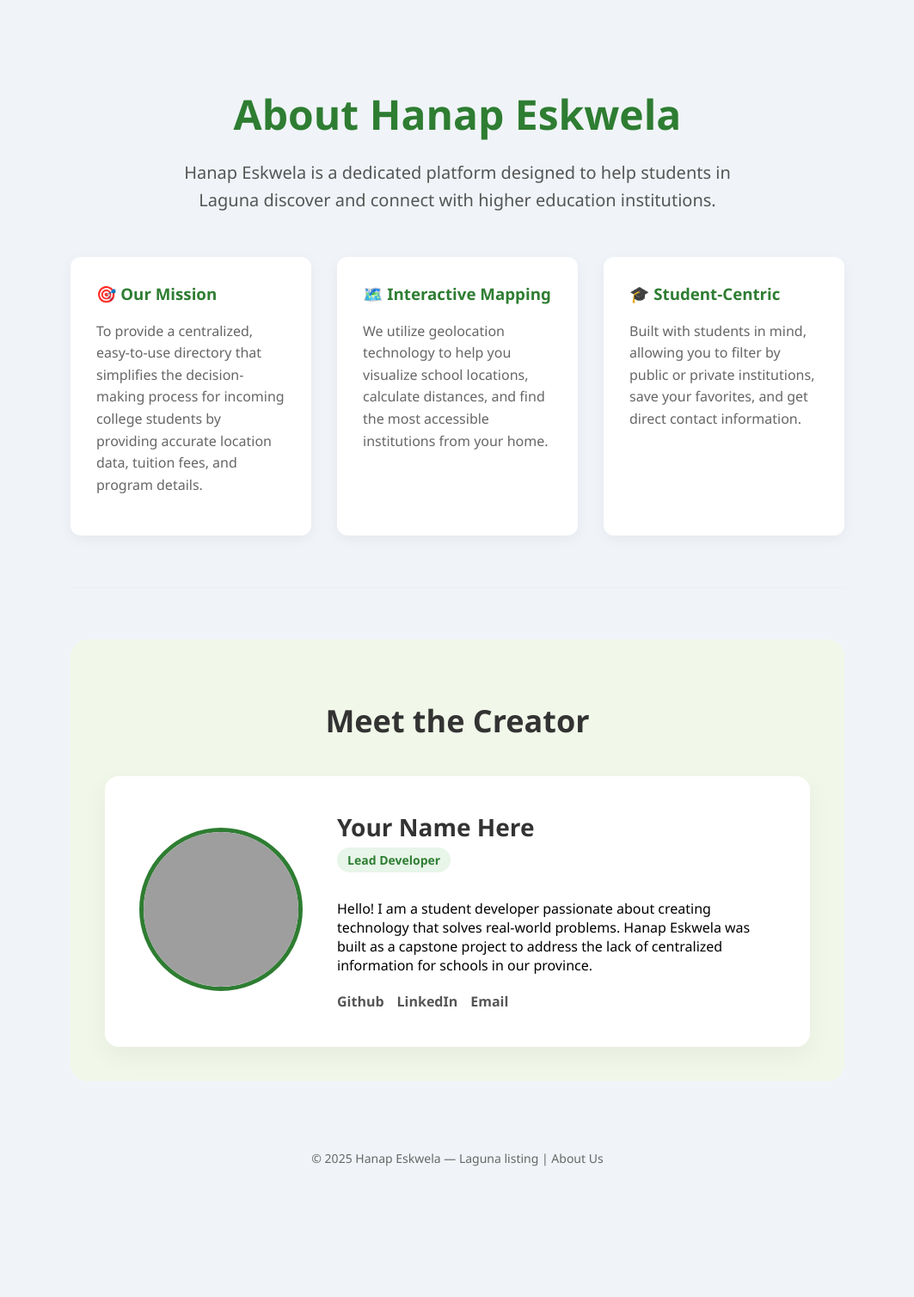
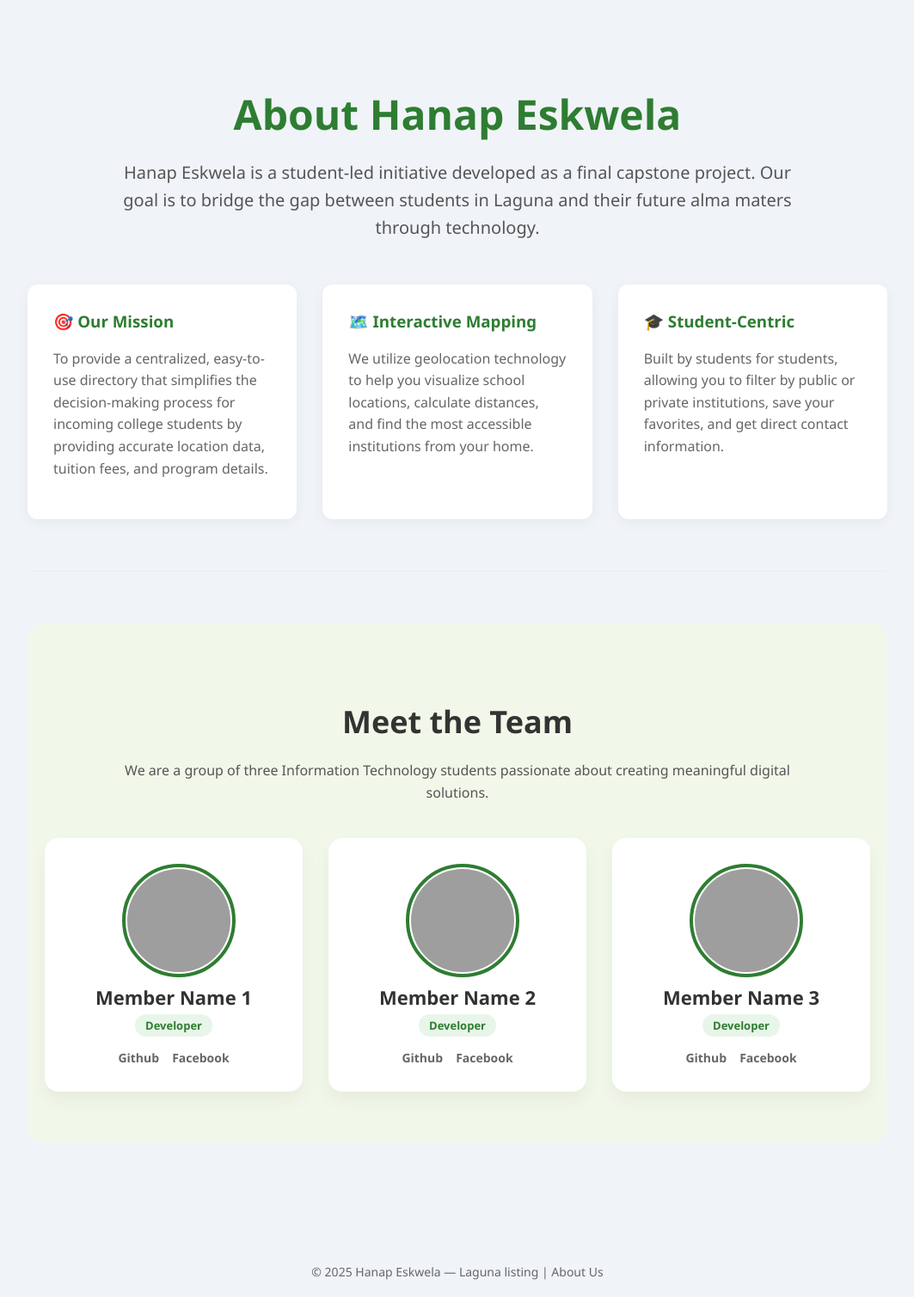
Before and after one commit to Ekskie/HanapEskwela, a Flask app: page /about in a window 1280 px wide. Shown: the part 76-1585 px from the top of the page at 86% size, without its empty margins (108-1171 px from the left). Before the commit the page ends 1433 px from the top, so only its background shows below. Run offline with Flask 3, Linux system fonts and the light colour scheme; parts of the project's set-up code (start-up, migrations or seed data) failed here and were passed over; grey boxes are pictures that could not be loaded.

Commit message:
About update

```diff
--- a/templates/about.html
+++ b/templates/about.html
@@ -7,7 +7,7 @@
   <section class="about-section">
     <h1>About Hanap Eskwela</h1>
     <p class="lead-text">
-      Hanap Eskwela is a dedicated platform designed to help students in Laguna discover and connect with higher education institutions.
+      Hanap Eskwela is a student-led initiative developed as a final capstone project. Our goal is to bridge the gap between students in Laguna and their future alma maters through technology.
     </p>
     <div class="about-grid">
       <div class="info-card">
@@ -20,32 +20,57 @@
       </div>
       <div class="info-card">
         <h3>🎓 Student-Centric</h3>
-        <p>Built with students in mind, allowing you to filter by public or private institutions, save your favorites, and get direct contact information.</p>
+        <p>Built by students for students, allowing you to filter by public or private institutions, save your favorites, and get direct contact information.</p>
       </div>
     </div>
   </section>
 
   <hr class="divider">
 
-  <!-- Creator Section -->
-  <section class="creator-section">
-    <h2>Meet the Creator</h2>
-    <div class="creator-card">
-      <div class="creator-img-container">
-        <!-- Placeholder image - replace src with your actual photo URL -->
-        <img src="https://cdn-icons-png.flaticon.com/512/4333/4333609.png" alt="Creator Photo" class="creator-img">
+  <!-- Team Section -->
+  <section class="team-section">
+    <h2>Meet the Team</h2>
+    <p class="lead-text" style="font-size: 16px; margin-bottom: 40px;">
+      We are a group of three Information Technology students passionate about creating meaningful digital solutions.
+    </p>
+
+    <div class="team-grid">
+      <!-- Member 1 -->
+      <div class="team-card">
+        <div class="member-img-container">
+           <img src="https://cdn-icons-png.flaticon.com/512/4140/4140048.png" alt="Team Member 1" class="member-img">
+        </div>
+        <h3>Member Name 1</h3>
+        <span class="role-badge">Developer</span>
+        <div class="member-socials">
+          <a href="#" class="social-link">Github</a>
+          <a href="#" class="social-link">Facebook</a>
+        </div>
       </div>
-      <div class="creator-info">
-        <h3>Your Name Here</h3>
-        <span class="role-badge">Lead Developer</span>
-        <p>
-          Hello! I am a student developer passionate about creating technology that solves real-world problems.
-          Hanap Eskwela was built as a capstone project to address the lack of centralized information for schools in our province.
-        </p>
-        <div class="creator-socials">
+
+      <!-- Member 2 -->
+      <div class="team-card">
+        <div class="member-img-container">
+           <img src="https://cdn-icons-png.flaticon.com/512/4140/4140047.png" alt="Team Member 2" class="member-img">
+        </div>
+        <h3>Member Name 2</h3>
+        <span class="role-badge">Developer</span>
+        <div class="member-socials">
           <a href="#" class="social-link">Github</a>
-          <a href="#" class="social-link">LinkedIn</a>
-          <a href="mailto:your.email@example.com" class="social-link">Email</a>
+          <a href="#" class="social-link">Facebook</a>
+        </div>
+      </div>
+
+      <!-- Member 3 -->
+      <div class="team-card">
+        <div class="member-img-container">
+           <img src="https://cdn-icons-png.flaticon.com/512/4140/4140037.png" alt="Team Member 3" class="member-img">
+        </div>
+        <h3>Member Name 3</h3>
+        <span class="role-badge">Developer</span>
+        <div class="member-socials">
+          <a href="#" class="social-link">Github</a>
+          <a href="#" class="social-link">Facebook</a>
         </div>
       </div>
     </div>
@@ -55,33 +80,34 @@
 
 <style>
   .about-container {
-    max-width: 900px;
+    max-width: 1000px;
     margin: 0 auto;
     padding: 60px 20px;
     font-family: 'Segoe UI', sans-serif;
   }
 
   /* Section Styling */
-  .about-section {
+  .about-section, .team-section {
     text-align: center;
     margin-bottom: 60px;
   }
 
   h1 { font-size: 48px; color: #2E7D32; margin-bottom: 20px; }
-  h2 { font-size: 36px; color: #333; margin-bottom: 40px; text-align: center;}
+  h2 { font-size: 36px; color: #333; margin-bottom: 20px; text-align: center;}
 
   .lead-text {
     font-size: 20px;
     color: #555;
-    max-width: 700px;
+    max-width: 800px;
     margin: 0 auto 50px auto;
     line-height: 1.6;
   }
 
   .about-grid {
     display: grid;
-    grid-template-columns: repeat(auto-fit, minmax(250px, 1fr));
+    grid-template-columns: repeat(auto-fit, minmax(280px, 1fr));
     gap: 30px;
+    margin-top: 40px;
   }
 
   .info-card {
@@ -91,6 +117,8 @@
     box-shadow: 0 4px 15px rgba(0,0,0,0.05);
     text-align: left;
     transition: transform 0.2s;
+    height: 100%;
+    box-sizing: border-box;
   }
   .info-card:hover { transform: translateY(-5px); }
   .info-card h3 { color: #2E7D32; margin-top: 0; }
@@ -98,70 +126,87 @@
 
   .divider { border: 0; border-top: 1px solid #eee; margin: 60px 0; }
 
-  /* Creator Styling */
-  .creator-section {
+  /* Team Styling */
+  .team-section {
     background: #f1f8e9;
-    padding: 40px;
+    padding: 60px 20px;
     border-radius: 20px;
   }
 
-  .creator-card {
-    display: flex;
-    align-items: center;
-    gap: 40px;
-    background: white;
-    padding: 40px;
-    border-radius: 16px;
-    box-shadow: 0 10px 30px rgba(0,0,0,0.05);
+  .team-grid {
+    display: grid;
+    grid-template-columns: repeat(auto-fit, minmax(250px, 1fr));
+    gap: 30px;
+    justify-content: center;
   }
 
-  .creator-img-container {
-    flex-shrink: 0;
+  .team-card {
+    background: white;
+    padding: 30px;
+    border-radius: 16px;
+    box-shadow: 0 10px 20px rgba(0,0,0,0.05);
+    display: flex;
+    flex-direction: column;
+    align-items: center;
+    text-align: center;
+    transition: transform 0.2s;
   }
 
-  .creator-img {
-    width: 180px;
-    height: 180px;
+  .team-card:hover {
+    transform: translateY(-5px);
+  }
+
+  .member-img-container {
+    width: 120px;
+    height: 120px;
+    margin-bottom: 20px;
+  }
+
+  .member-img {
+    width: 100%;
+    height: 100%;
     border-radius: 50%;
     object-fit: cover;
-    border: 5px solid #2E7D32;
+    border: 4px solid #2E7D32;
+    padding: 2px;
+    background: white;
   }
 
-  .creator-info { text-align: left; }
-  .creator-info h3 { margin: 0 0 5px 0; font-size: 28px; color: #333; }
+  .team-card h3 { margin: 0 0 5px 0; font-size: 22px; color: #333; }
 
   .role-badge {
     display: inline-block;
     background: #e8f5e9;
     color: #2E7D32;
-    padding: 5px 12px;
+    padding: 4px 12px;
     border-radius: 20px;
-    font-size: 14px;
+    font-size: 13px;
     font-weight: bold;
     margin-bottom: 15px;
   }
 
-  .creator-socials {
-    margin-top: 20px;
+  .member-socials {
+    margin-top: auto;
     display: flex;
     gap: 15px;
+    justify-content: center;
   }
 
   .social-link {
     text-decoration: none;
-    color: #555;
+    color: #666;
+    font-size: 14px;
     font-weight: 600;
-    border-bottom: 2px solid transparent;
-    transition: color 0.2s, border-color 0.2s;
+    transition: color 0.2s;
   }
   .social-link:hover {
     color: #2E7D32;
-    border-color: #2E7D32;
   }
 
   @media (max-width: 768px) {
-    .creator-card { flex-direction: column; text-align: center; }
-    .creator-info { text-align: center; }
+    .about-container { padding: 40px 20px; }
+    h1 { font-size: 36px; }
+    h2 { font-size: 28px; }
   }
 </style>
 {% endblock %}
```
